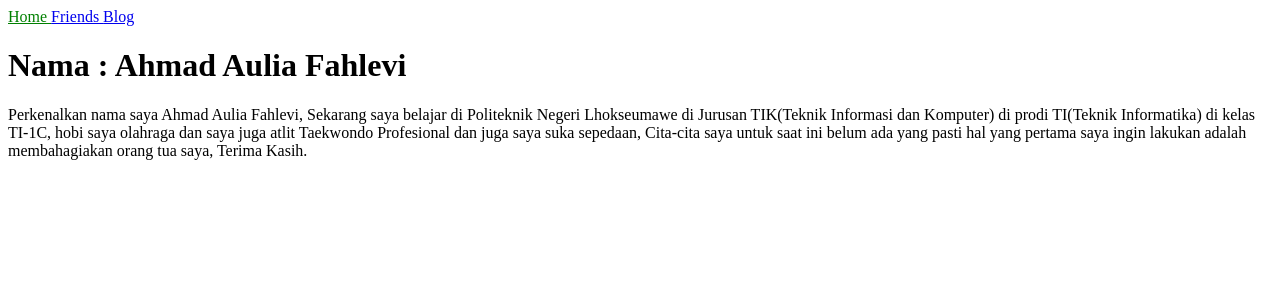
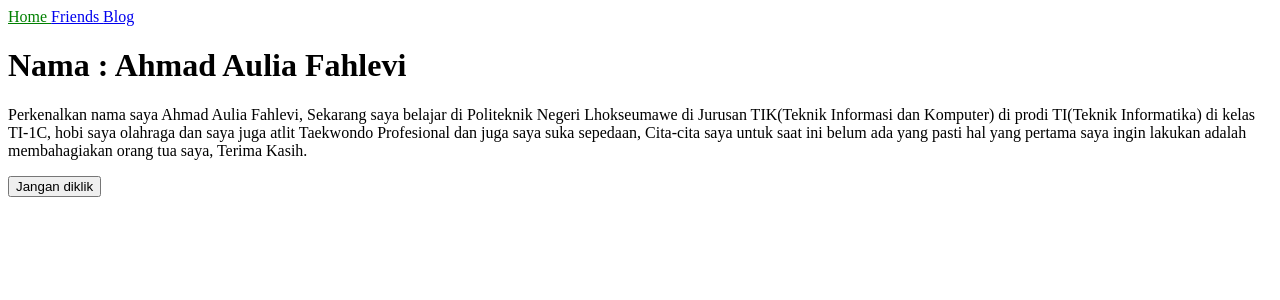
Before and after one commit to lepii1/lepii1.github.io, a Jekyll site: the page built from index.html, in a window 1280 px wide. Shown: the top 300 px of the page. Built offline with Jekyll 4.4.1, drawn with Linux system fonts in a browser that asks for light colours.

Commit message:
initial commit

```diff
--- a/_layouts/default.html
+++ b/_layouts/default.html
@@ -4,8 +4,9 @@
     <meta charset="UTF-8">
     <meta name="viewport" content="width=device-width, initial-scale=1.0">
     <title>{{ page.title }}</title>
-    <link rel="stylesheet"
-    href="{{ site.baseurl }}/assets/css/styles.css">
+    <link rel="stylesheet" href="{{ site.baseurl }}/assets/css/styles.css">
+    <link rel="icon" href="{{ site.baseurl }}/assets/images/favicon">
+    <script src="{{ site.baseurl }}/assets/js/scripts.js"></script>
 </head>
 <body>
     {% include navigation.html %}
--- /dev/null
+++ b/assets/js/scripts.js
@@ -0,0 +1,3 @@
+function myFunction() {
+    alert("Kan dah ku bilang jangan di klik!");
+}
--- a/index.html
+++ b/index.html
@@ -10,3 +10,5 @@
          Cita-cita saya untuk saat ini belum ada yang pasti hal yang pertama saya ingin lakukan adalah
          membahagiakan orang tua saya, Terima Kasih.
         </p>
+
+    <button onclick="myFunction()">Jangan diklik</button>
```
